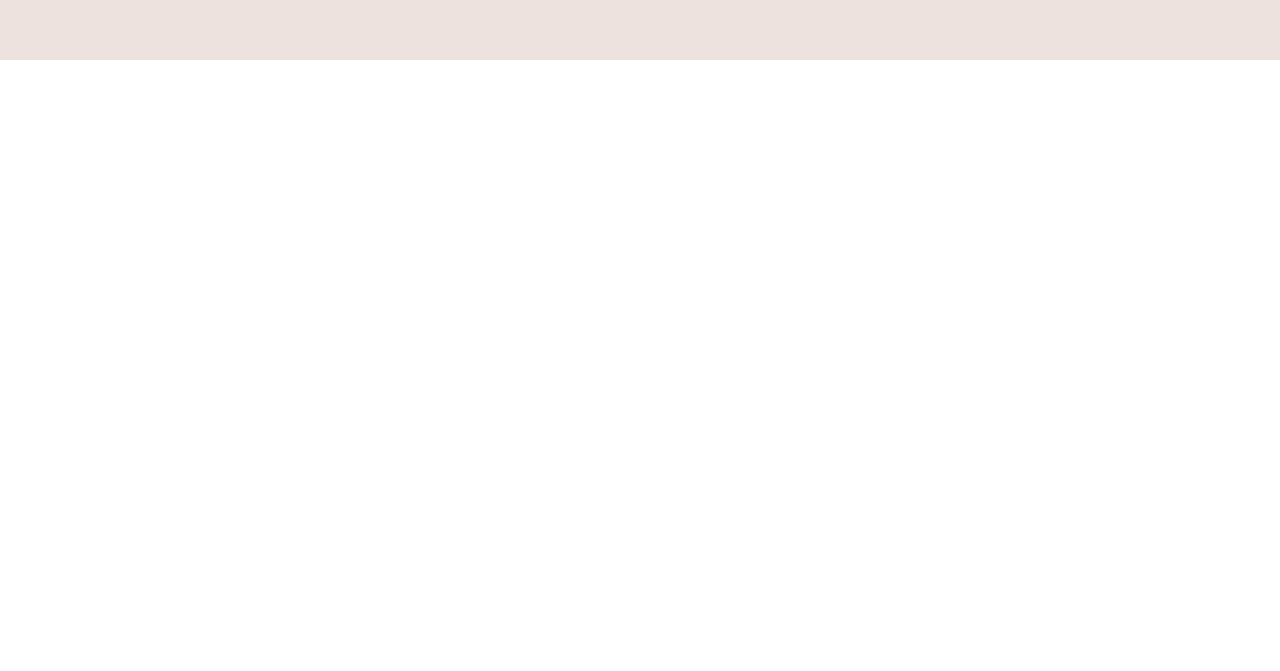
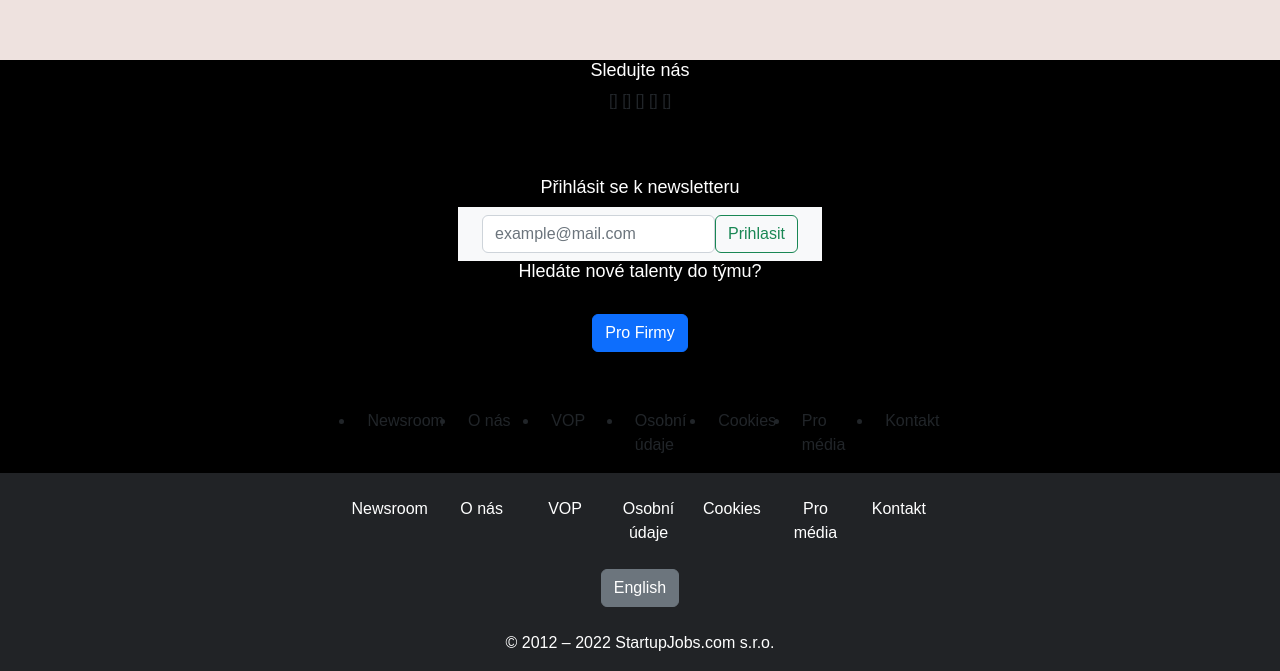
Before and after one commit to Dev-SimonD/myblog, a React (Create React App) app: page / in a window 1280 px wide. Shown: the part 2982-3653 px from the top of the page. Before the commit the page ends 3042 px from the top, so only its background shows below. Built offline with nearby package versions, Linux system fonts and the light colour scheme.

Commit message:
added footer

```diff
--- a/src/App.js
+++ b/src/App.js
@@ -4,6 +4,8 @@ import FAQ from "./components/FAQ";
 import Contact from "./components/Contact";
 import Search from "./components/Search";
 import Process from "./components/Process";
+import Footer from "./components/Footer";
+import TopFooter from "./components/TopFooter";
 
 function App() {
   return (
@@ -17,6 +19,8 @@ function App() {
 
 
     <Contact/>
+    <TopFooter/>
+    <Footer/>
     </>
   );
 }
--- /dev/null
+++ b/src/components/Footer.js
@@ -0,0 +1,22 @@
+import React from 'react'
+import Button from 'react-bootstrap/Button';
+const Footer = () => {
+  return (
+    <div className='footer d-flex flex-column align-items-center'>
+    <ul className='d-flex row pt-4'>
+        <li className='col-sm'>Newsroom</li>
+        <li className='col-sm'>O nás</li>
+        <li className='col-sm'>VOP</li>
+        <li className='col-sm'>Osobní údaje</li>
+        <li className='col-sm'>Cookies</li>
+        <li className='col-sm'> Pro média</li>
+        <li className='col-sm'> Kontakt </li>
+
+    </ul>
+        <button className='btn btn-secondary mt-4'>English</button>
+        <p className='text-white pt-4'>© 2012 – 2022 StartupJobs.com s.r.o.</p>
+    </div>
+  )
+}
+
+export default Footer
--- /dev/null
+++ b/src/components/TopFooter.js
@@ -0,0 +1,31 @@
+import React from 'react'
+
+const TopFooter = () => {
+  return (
+    <div className='topfooter d-flex flex-column align-items-center'>
+        <h1 className='text-white' style={{"fontSize":"1.125rem"}}> Sledujte nás </h1>
+        <p>[] [] [] [] []</p>
+        <h2 className='text-white mt-5' style={{"fontSize":"1.125rem"}}>Přihlásit se k newsletteru </h2>
+        <nav class="navbar navbar-light bg-light">
+  <form class="d-flex m-auto w-100 mx-4">
+    <input class="form-control mr-sm-2" type="search" placeholder="example@mail.com" aria-label="Search"></input>
+    <button class="btn btn-outline-success my-2 my-sm-0" type="submit">Prihlasit</button>
+  </form>
+</nav>
+  <h2 className='text-white' style={{"fontSize":"1.125rem"}}>Hledáte nové talenty do týmu? </h2>
+  <button className='btn btn-primary mt-4'>Pro Firmy</button>
+  <hr className='text-white'/>
+    <ul className='d-flex row pt-4'>
+        <li className='col-sm'>Newsroom</li>
+        <li className='col-sm'>O nás</li>
+        <li className='col-sm'>VOP</li>
+        <li className='col-sm'>Osobní údaje</li>
+        <li className='col-sm'>Cookies</li>
+        <li className='col-sm'> Pro média</li>
+        <li className='col-sm'> Kontakt </li>
+    </ul>
+    </div>
+  )
+}
+
+export default TopFooter
--- a/src/index.css
+++ b/src/index.css
@@ -1,9 +1,9 @@
-/* *{
+*{
   padding: 0;
   margin: 0;
   box-sizing: border-box;
   font-family: sans-serif;
-} */
+}
 .form{
   background-color: #eee2df;
 }
@@ -23,3 +23,27 @@ button{
 input{
     box-shadow: none !important;
   }
+.footer{
+  background-color:#212326;
+  width: 100%;
+  height: 100%;
+  min-height: 50px;
+}
+.footer ul li{
+  text-align: center;
+}
+.footer ul{
+  margin: 0;
+  padding: 0;
+}
+.footer ul li{
+  color: white;
+  text-decoration: none;
+  list-style: none;
+}
+.topfooter{
+  background-color:#000000;
+  width: 100%;
+  height: 100%;
+  min-height: 50px;
+}
```
